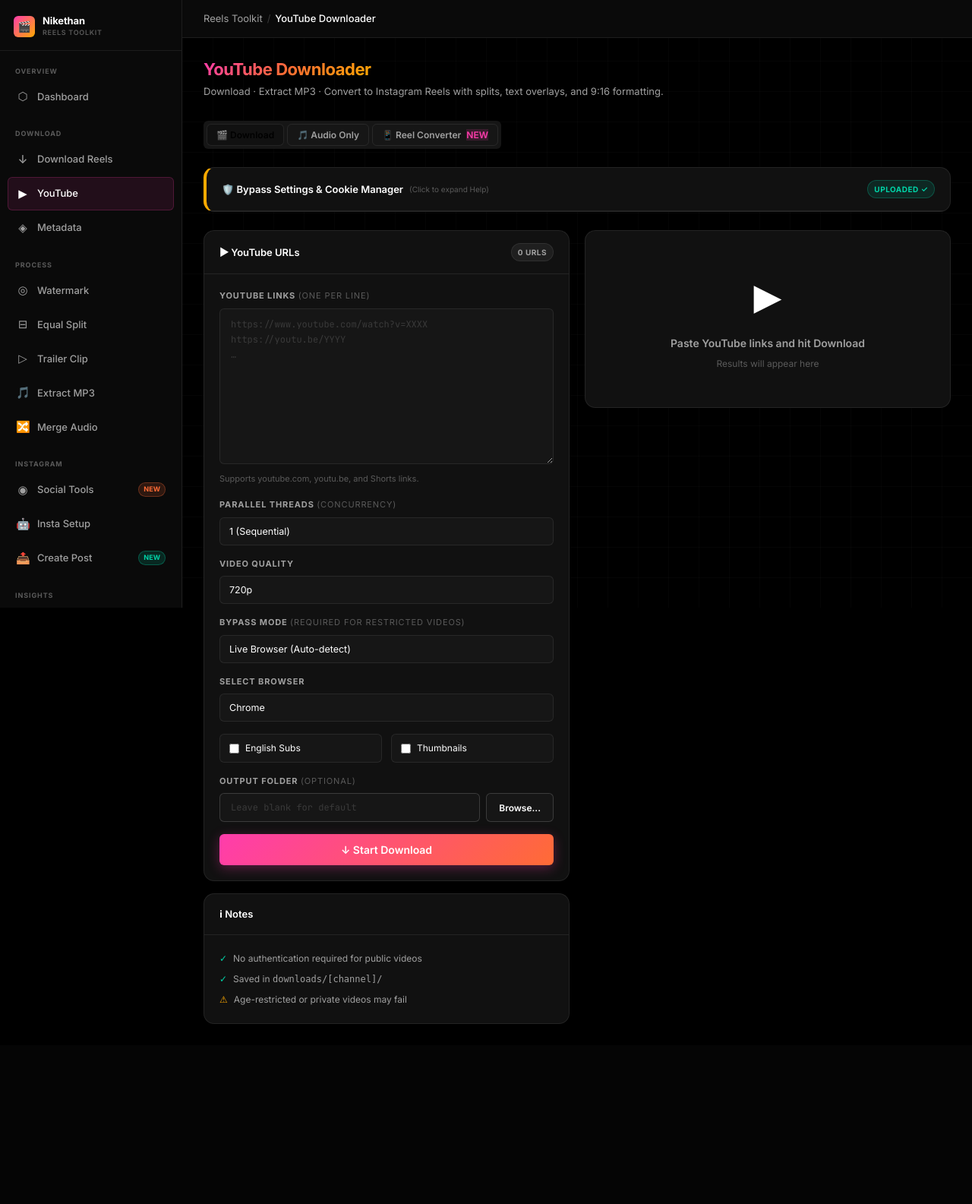
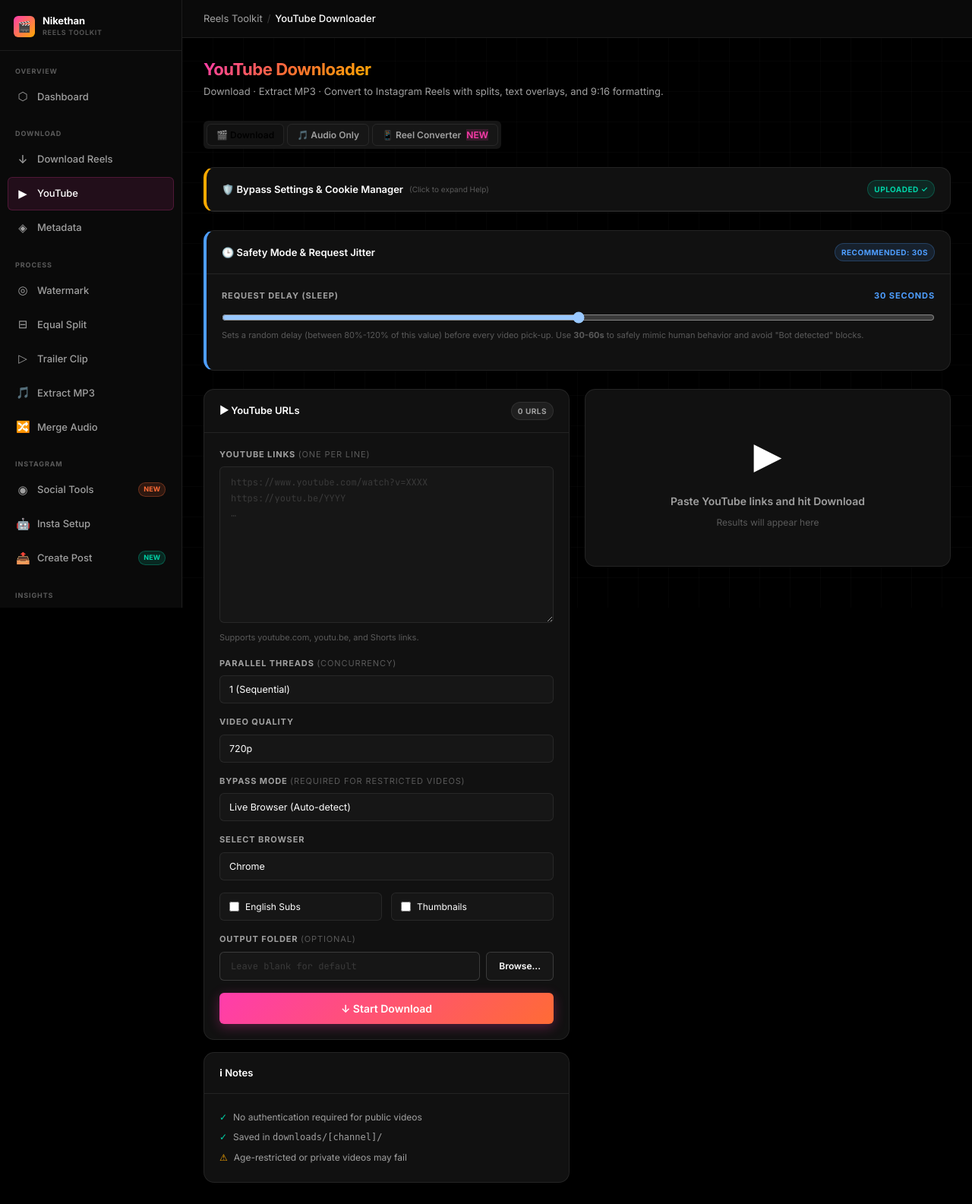
Before and after one commit to kingniranjan123/xtools-mini, a Flask app: page /youtube in a window 1280 px wide. Shown: the whole page at 76% size. Before the commit the page ends 1348 px from the top, so only its background shows below. Run offline with Flask 3, Linux system fonts and the light colour scheme; the visitor is signed in with stand-in values (Sample User, id 1); data that the repository does not hold is empty; some libraries are stand-ins or nearby versions.

Commit message:
Phase 10: Implement 30s Safety Delay and Rate Limit Bypass UI

```diff
--- a/app.py
+++ b/app.py
@@ -2221,7 +2221,9 @@
     dl_thumb    = bool(data.get('download_thumb', False))
     concurrency = int(data.get('concurrency', 1))
     browser     = data.get('browser')
-    cookie_mode = data.get('cookie_mode', 'browser') # 'browser' or 'file'
+    cookie_mode = data.get('cookie_mode', 'browser')
+    request_delay = float(data.get('request_delay', 30.0))
+
     if not urls: return jsonify({'error': 'No URLs'}), 400
 
     job_id = str(uuid.uuid4())
@@ -2247,6 +2249,7 @@
                 urls=urls, quality=quality, output_dir=yt_dir, audio_only=audio_only, custom_dir=custom_dir,
                 download_subs=dl_subs, download_thumb=dl_thumb,
                 concurrency=concurrency, browser=browser, cookie_file=c_file,
+                request_delay=request_delay,
                 check_exists_cb=check_exists,
                 progress_cb=lambda line, pct=None: _emit(job, line, pct)
             )
@@ -2339,6 +2342,7 @@
         results = download_youtube(
             urls=[url], quality=quality, output_dir=yt_dir, audio_only=False,
             custom_dir=bool(output_dir), browser=browser, cookie_file=c_file,
+            request_delay=request_delay,
             progress_cb=lambda line, pct=None: _emit(job, line, pct)
         )
         if not results or results[0].get('status') != 'ok':
@@ -2538,9 +2542,10 @@
             c_file = YT_COOKIES_FILE if cookie_mode == 'file' else None
             out = output_dir or _read_setting('dir_yt') or os.path.join(DOWNLOADS_DIR, '_youtube_mp3')
             os.makedirs(out, exist_ok=True)
+            request_delay = float(data.get('request_delay', 30.0))
             results = download_youtube(
                 urls=yt_urls, quality='best', output_dir=out, audio_only=True,
-                browser=browser, cookie_file=c_file,
+                browser=browser, cookie_file=c_file, request_delay=request_delay,
                 progress_cb=lambda l, p=None: _emit(job, l, p)
             )
             # rename yt_dlp output status 'ok' -> map properly for UI
--- a/templates/youtube.html
+++ b/templates/youtube.html
@@ -49,6 +49,28 @@
            <button class="btn btn-secondary btn-sm" style="flex:1;" onclick="document.getElementById('cookie-file-input').click()">📁 Select & Upload</button>
            <button class="btn btn-ghost btn-sm" id="btn-clear-cookies" style="display:none;color:var(--accent-red);" onclick="clearCookies()">🗑️ Clear</button>
          </div>
+       </div>
+     </div>
+   </div>
+ </div>
+
+ <!-- ════════ Safety & Rate Limit Settings ════════ -->
+ <div class="card" style="margin-bottom:24px; border-left:4px solid var(--accent-blue);">
+   <div class="card-header">
+     <div class="card-title">🕒 Safety Mode & Request Jitter</div>
+     <div class="badge badge-blue">Recommended: 30s</div>
+   </div>
+   <div class="card-body">
+     <div class="form-group">
+       <label class="form-label" style="display:flex; justify-content:space-between;">
+         <span>Request Delay (Sleep)</span>
+         <span id="delay-val" style="color:var(--accent-blue); font-weight:bold;">30 seconds</span>
+       </label>
+       <input type="range" class="form-input" id="yt-delay" min="0" max="60" step="1" value="30"
+              style="padding:0; height:8px;" oninput="updateDelayDisplay(this.value)">
+       <div class="form-hint">
+         Sets a random delay (between 80%-120% of this value) before every video pick-up.
+         Use <b>30-60s</b> to safely mimic human behavior and avoid "Bot detected" blocks.
        </div>
      </div>
    </div>
@@ -622,8 +644,19 @@
   if(!raw){ showToast('Enter at least one YouTube URL','warn'); return; }
   const urls = raw.split('\n').filter(l => l.trim().startsWith('http'));
   if(!urls.length){ showToast('No valid URLs','warn'); return; }
-  const quality = document.getElementById('yt-quality').value;
+
+  const body = {
+      urls: urls,
+      quality: document.getElementById('yt-quality').value,
+      concurrency: parseInt(document.getElementById('yt-threads').value),
+      download_subs: document.getElementById('yt-dl-subs').checked,
+      download_thumb: document.getElementById('yt-dl-thumb').checked,
+      browser: document.getElementById('yt-browser').value,
+      cookie_mode: document.getElementById('yt-cookie-mode').value,
+      request_delay: parseFloat(document.getElementById('yt-delay').value)
+  };
   const outDir  = document.getElementById('yt-out-dir').value.trim();
+  body.output_dir = outDir;
 
   document.getElementById('yt-progress-card').style.display = 'block';
   document.getElementById('yt-results-card').style.display  = 'none';
@@ -633,27 +666,16 @@
   document.getElementById('yt-btn').disabled    = true;
   document.getElementById('yt-btn').textContent = 'Downloading…';
 
-  const dlSubs  = document.getElementById('yt-dl-subs').checked;
-  const dlThumb = document.getElementById('yt-dl-thumb').checked;
-  const threads = parseInt(document.getElementById('yt-threads').value) || 1;
-
-  const browser = document.getElementById('yt-browser').value;
-  const cMode   = document.getElementById('yt-cookie-mode').value;
-
-  const resp = await postJSON('/api/youtube/download', {
-    urls, quality, audio_only: false, output_dir: outDir,
-    download_subs: dlSubs, download_thumb: dlThumb,
-    concurrency: threads,
-    browser: browser,
-    cookie_mode: cMode
-  });
+  const resp = await postJSON('/api/youtube/download', body);
   if(!resp.job_id){ showToast(resp.error||'Failed','error'); document.getElementById('yt-btn').disabled=false; document.getElementById('yt-btn').textContent='↓ Start Download'; return; }
   ytSSE = startSSEProgress({
     url: '/api/youtube/progress/'+resp.job_id,
     logId:'yt-log', barId:'yt-bar', statusId:'yt-status',
     onComplete: function(d) {
-      document.getElementById('yt-btn').disabled=false; document.getElementById('yt-btn').textContent='↓ Start Download';
-      document.getElementById('yt-status').className='badge badge-green'; document.getElementById('yt-status').textContent='Done';
+      document.getElementById('yt-btn').disabled=false;
+      document.getElementById('yt-btn').textContent='↓ Start Download';
+      document.getElementById('yt-status').className='badge badge-green';
+      document.getElementById('yt-status').textContent='Done';
       showYTResults(d.results||[]);
     }
   });
@@ -681,18 +703,23 @@
   if(!raw){ showToast('Enter at least one URL','warn'); return; }
   const urls = raw.split('\n').filter(l=>l.trim().startsWith('http'));
   const outDir = document.getElementById('yt-audio-dir').value.trim();
+
+  const body = {
+      bitrate: document.getElementById('yta-bitrate').value,
+      yt_urls: urls,
+      source: 'youtube',
+      output_dir: outDir,
+      browser: document.getElementById('yta-browser').value,
+      cookie_mode: document.getElementById('yta-cookie-mode').value,
+      request_delay: parseFloat(document.getElementById('yt-delay').value)
+  };
+
   document.getElementById('yta-progress-card').style.display='block';
   document.getElementById('yta-placeholder').style.display='none';
   document.getElementById('yta-results-card').style.display='none';
   document.getElementById('yta-bar').style.width='0%';
   document.getElementById('yt-audio-btn').disabled=true; document.getElementById('yt-audio-btn').textContent='Extracting…';
-  const resp = await postJSON('/api/audio/extract', {
-    source:'youtube',
-    yt_urls: urls,
-    output_dir: outDir,
-    browser: document.getElementById('yta-browser').value,
-    cookie_mode: document.getElementById('yta-cookie-mode').value
-  });
+  const resp = await postJSON('/api/audio/extract', body);
   if(!resp.job_id){ showToast(resp.error||'Failed','error'); document.getElementById('yt-audio-btn').disabled=false; document.getElementById('yt-audio-btn').textContent='🎵 Extract MP3'; return; }
   ytaSSE = startSSEProgress({
     url:'/api/audio/progress/'+resp.job_id, logId:'yta-log', barId:'yta-bar', statusId:'yta-status',
@@ -743,7 +770,8 @@
                   overlay_image_comp_pct: overlayCompPct,
                   delete_source: deleteSource,
                   browser: document.getElementById('reel-browser')?.value,
-                  cookie_mode: document.getElementById('reel-cookie-mode')?.value};
+                  cookie_mode: document.getElementById('reel-cookie-mode')?.value,
+                  request_delay: parseFloat(document.getElementById('yt-delay').value)};
 
   let endpoint;
   if(_reelSource === 'yt') {
@@ -849,6 +877,10 @@
   localStorage.setItem(prefix+'-cookie-mode', mode);
   localStorage.setItem(prefix+'-browser', br);
 }
+function updateDelayDisplay(val){
+  document.getElementById('delay-val').textContent = val + ' seconds';
+  localStorage.setItem('yt-delay', val);
+}
 async function handleCookieUpload(input){
   if(!input.files.length) return;
   const file = input.files[0];
@@ -869,6 +901,14 @@
 
 document.addEventListener('DOMContentLoaded', () => {
    checkCookieStatus();
+
+   // Restore delay
+   const savedDelay = localStorage.getItem('yt-delay');
+   if(savedDelay){
+      document.getElementById('yt-delay').value = savedDelay;
+      updateDelayDisplay(savedDelay);
+   }
+
    // Restore selections
    ['yt','yta','reel'].forEach(p => {
       const mode = localStorage.getItem(p+'-cookie-mode');
```
Also changed, not shown: modules/youtube_downloader.py (+24 -2 lines), youtube_cookies.txt (+2 -2 lines).
